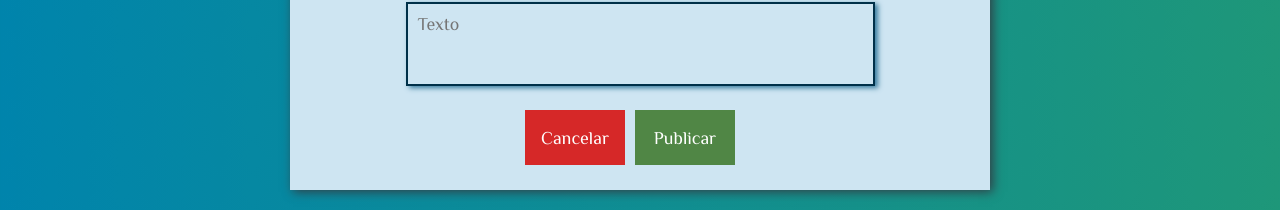
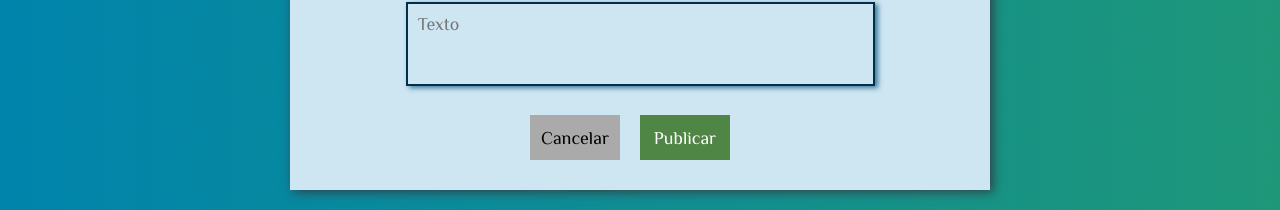
Before and after one commit to Joaongm/FullStack-Blue, a React (Create React App) app in the folder front-end/: page / in a window 1280 px wide. Shown: the part 363-573 px from the top of the page. Built offline with nearby package versions, Linux system fonts and the light colour scheme.

Commit message:
Criando componente de UI Button

```diff
--- a/front-end/src/components/CreatePost/CreatePost.js
+++ b/front-end/src/components/CreatePost/CreatePost.js
@@ -1,6 +1,7 @@
 import React, { useRef } from 'react';
 import classes from './CreatePost.module.css';
 import {v4 as uuid} from 'uuid';
+import Button from '../UI/Button/Button';
 
 const CreatePost = (props) => {
 
@@ -42,8 +43,8 @@ const CreatePost = (props) => {
             <textarea id='text' name='text' placeholder='Texto' ref={textRef}></textarea>
 
             <div>
-                <button className='btn-danger'>Cancelar</button>
-                <button className='btn-success' type='submit'>Publicar</button>
+                <Button styleButton='danger' disabled >Cancelar</Button>
+                <Button styleButton='success' typeButton='submit'>Publicar</Button>
             </div>
 
         </form>
--- a/front-end/src/components/MainHeader/MainHeader.js
+++ b/front-end/src/components/MainHeader/MainHeader.js
@@ -13,14 +13,14 @@ const MainHeader = () => {
             <nav>
                 <ul>
                     <li>
-                        <button href="#">Home</button>
+                        <button>Home</button>
 
                     </li>
                     <li>
-                        <button href="#">Nova Postagem</button>
+                        <button>Nova Postagem</button>
                     </li>
                     <li>
-                        <button href="#">Login</button>
+                        <button>Login</button>
                     </li>
                 </ul>
             </nav>
--- a/front-end/src/components/Posts/Posts.js
+++ b/front-end/src/components/Posts/Posts.js
@@ -1,6 +1,7 @@
 import React, { Component, Fragment } from 'react';
 import Post from '../Post/Post';
 import Info from '../UI/Info/Info';
+import Button from '../UI/Button/Button';
 
 export class Posts extends Component {
     state = {
@@ -75,7 +76,7 @@ export class Posts extends Component {
             <Fragment>
                 <Info show={this.state.show} clicked={this.closeInfoHandler}>
                     Isso é um teste
-                    <button onClick={this.closeInfoHandler}>OK!</button>
+                    <Button styleButton='info' onClick={this.closeInfoHandler}>OK!</Button>
                 </Info>
                 {allPublications}
             </Fragment>
--- /dev/null
+++ b/front-end/src/components/UI/Button/Button.js
@@ -0,0 +1,38 @@
+import React from 'react';
+import classes from './Button.module.css';
+
+const Button = (props) => {
+    console.log(props)
+
+    const classesArray = [classes.Button]
+    if(props.styleButton === 'info'){
+        classesArray.push(classes.btnInfo)
+    }
+
+    if(props.styleButton === 'success'){
+        classesArray.push(classes.btnSuccess)
+    }
+
+    if(props.styleButton === 'danger'){
+        classesArray.push(classes.btnDanger)
+    }
+
+    if(props.disabled){
+        classesArray.push(classes.btnDisabled)
+    }
+
+    console.log(classesArray.join(' '))
+
+    return (
+        <button
+            type={props.typeButton || 'button'}
+            disabled={props.disabled}
+            onClick={props.onClick}
+            className={ `${classesArray.join(' ')}` }
+        >
+            {props.children}
+        </button>
+    );
+};
+
+export default Button;
--- /dev/null
+++ b/front-end/src/components/UI/Button/Button.module.css
@@ -0,0 +1,36 @@
+.Button{
+    padding: 8px;
+    height: 45px;
+    width: 90px;
+    color: white;
+    font-size: 18px;
+    border: 0;
+    cursor: pointer;
+}
+
+.btnInfo{
+    background-color: #003049;
+}
+.btnInfo:active{
+    border: 5px solid #03121a;
+}
+
+.btnSuccess{
+    background-color: #508645;
+}
+.btnSuccess:active{
+    border: 5px solid #2d5026;
+}
+
+.btnDanger{
+    background-color: #d62828;
+}
+.btnDanger:active{
+    border: 5px solid #740404;
+}
+
+.btnDisabled{
+    background-color: #aaa !important;
+    color: black !important;
+    cursor: not-allowed !important;
+}
--- a/front-end/src/index.css
+++ b/front-end/src/index.css
@@ -16,47 +16,44 @@ body{
 .btn-info{
   background-color: #003049;
   padding: 8px;
-  height: 45px;
-  width: 90px;
+  height: 50px;
+  width: 100px;
   color: white;
   font-size: 18px;
   border: 0;
   cursor: pointer;
-  outline: 5px solid #003049;
 }
 
 .btn-info:active{
-  outline: 5px solid #03121a;
+  border: 5px solid #03121a;
 }
 
 .btn-success{
   background-color: #508645;
   padding: 8px;
-  height: 45px;
-  width: 90px;
+  height: 50px;
+  width: 100px;
   color: white;
   font-size: 18px;
   border: 0;
   cursor: pointer;
-  outline: 5px solid #508645;
 }
 
 .btn-success:active{
-  outline: 5px solid #2d5026;
+  border: 5px solid #2d5026;
 }
 
 .btn-danger{
   background-color: #d62828;
   padding: 8px;
-  height: 45px;
-  width: 90px;
+  height: 50px;
+  width: 100px;
   color: white;
   font-size: 18px;
   border: 0;
   cursor: pointer;
-  outline: 5px solid #d62828;
 }
 
 .btn-danger:active{
-  outline: 5px solid #9c3636;
+  border: 5px solid #9c3636;
 }
```
